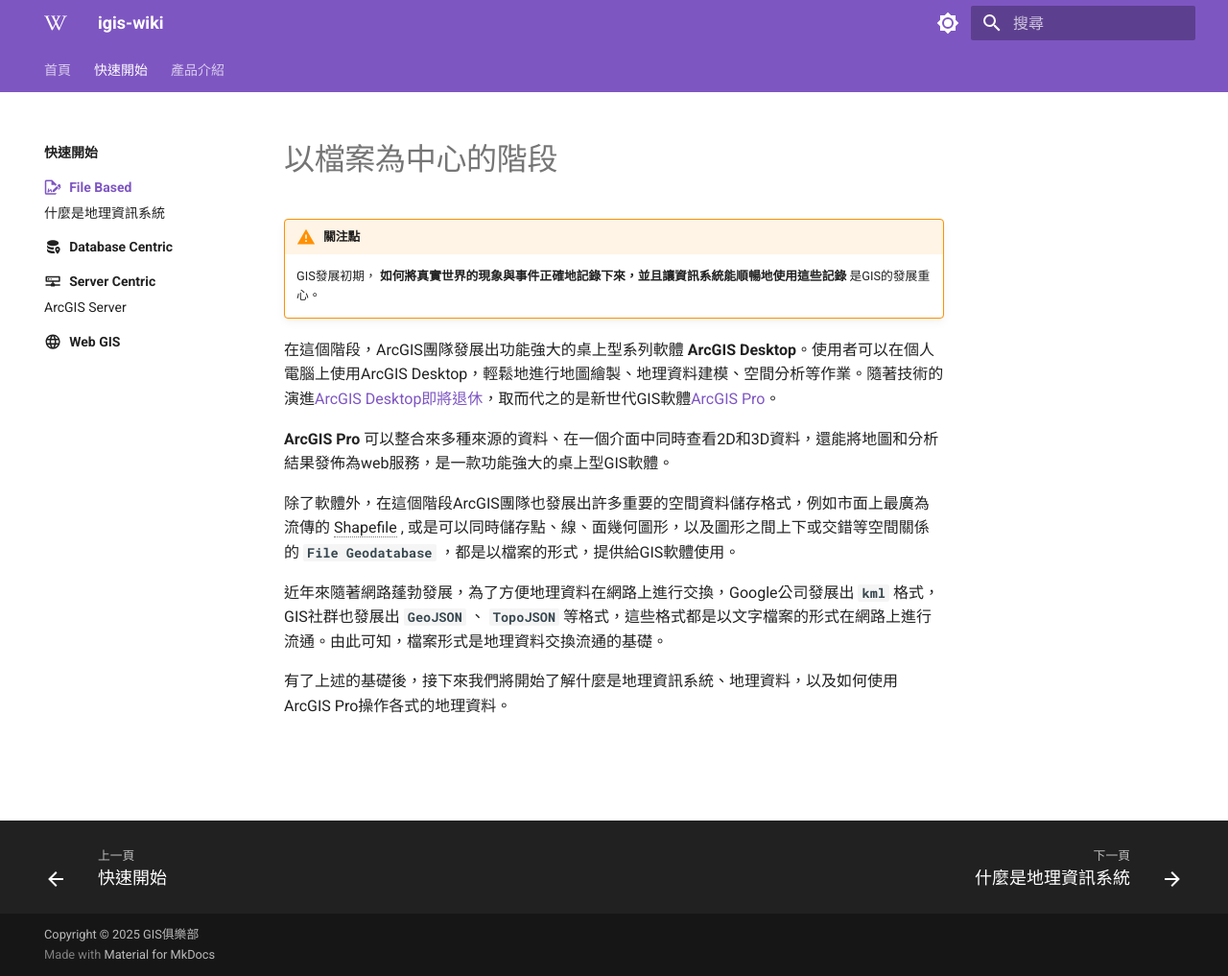
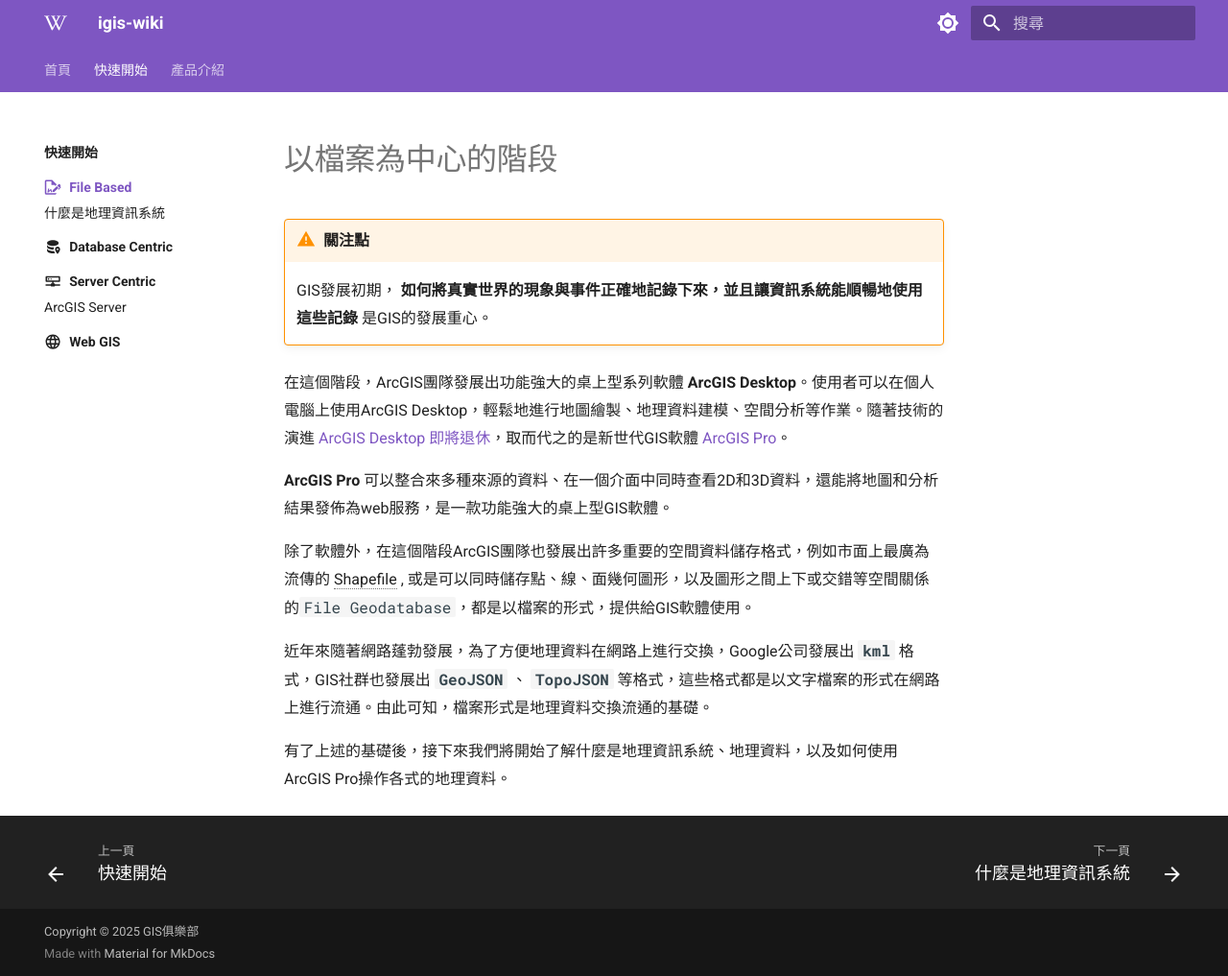
Before and after one commit to yicongkuo/igis-wiki, an MkDocs documentation site: the page built from docs/quick-start/filebased/index.md, in a window 1280 px wide and 1017 px high. Shown: the whole window at 96% size. Built offline with MkDocs 1.6.1 and Material for MkDocs 9.7.7, drawn with Linux system fonts in a browser that asks for light colours.

Commit message:
修改 樣式

```diff
--- /dev/null
+++ b/docs/extra/extra.css
@@ -0,0 +1,16 @@
+.md-typeset {
+    line-height: 1.8;
+}
+
+.md-typeset .admonition,
+.md-typeset details {
+    font-size: .8rem;
+}
+
+.md-typeset code {
+    font-size: .8rem;
+}
+
+.md-typeset mark {
+    background-color: #ffe5fb;
+}
--- a/docs/quick-start/filebased/index.md
+++ b/docs/quick-start/filebased/index.md
@@ -8,11 +8,11 @@
 !!! warning "關注點"
     GIS發展初期， **如何將真實世界的現象與事件正確地記錄下來，並且讓資訊系統能順暢地使用這些記錄** 是GIS的發展重心。
 
-在這個階段，ArcGIS團隊發展出功能強大的桌上型系列軟體 **ArcGIS Desktop**。使用者可以在個人電腦上使用ArcGIS Desktop，輕鬆地進行地圖繪製、地理資料建模、空間分析等作業。隨著技術的演進[ArcGIS Desktop即將退休](https://www.esri.com/en-us/arcgis/products/arcgis-desktop/overview)，取而代之的是新世代GIS軟體[ArcGIS Pro](https://www.esri.com/en-us/arcgis/products/arcgis-pro/overview)。
+在這個階段，ArcGIS團隊發展出功能強大的桌上型系列軟體 **ArcGIS Desktop**。使用者可以在個人電腦上使用ArcGIS Desktop，輕鬆地進行地圖繪製、地理資料建模、空間分析等作業。隨著技術的演進 [ArcGIS Desktop 即將退休](https://www.esri.com/en-us/arcgis/products/arcgis-desktop/overview)，取而代之的是新世代GIS軟體[ ArcGIS Pro](https://www.esri.com/en-us/arcgis/products/arcgis-pro/overview)。
 
 **ArcGIS Pro** 可以整合來多種來源的資料、在一個介面中同時查看2D和3D資料，還能將地圖和分析結果發佈為web服務，是一款功能強大的桌上型GIS軟體。
 
-除了軟體外，在這個階段ArcGIS團隊也發展出許多重要的空間資料儲存格式，例如市面上最廣為流傳的 Shapefile , 或是可以同時儲存點、線、面幾何圖形，以及圖形之間上下或交錯等空間關係的 **`File Geodatabase`** ，都是以檔案的形式，提供給GIS軟體使用。
+除了軟體外，在這個階段ArcGIS團隊也發展出許多重要的空間資料儲存格式，例如市面上最廣為流傳的 Shapefile , 或是可以同時儲存點、線、面幾何圖形，以及圖形之間上下或交錯等空間關係的`File Geodatabase`，都是以檔案的形式，提供給GIS軟體使用。
 
 近年來隨著網路蓬勃發展，為了方便地理資料在網路上進行交換，Google公司發展出 **`kml`** 格式，GIS社群也發展出 **`GeoJSON`** 、 **`TopoJSON`** 等格式，這些格式都是以文字檔案的形式在網路上進行流通。由此可知，檔案形式是地理資料交換流通的基礎。
 
--- a/mkdocs.yml
+++ b/mkdocs.yml
@@ -63,6 +63,9 @@
   icon:
     logo: simple/wikipedia
   language: zh-TW
+
+extra_css:
+  - extra/extra.css
 
 plugins:
   # - blog
```
